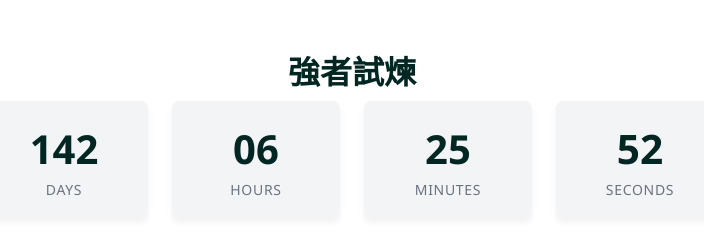
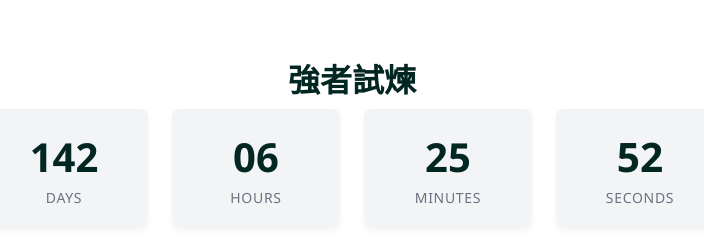
Before and after one commit to vi000246/CountDownTimer, a plain HTML site: page index.html in a window 1280 px wide. Shown: the whole page, without its empty margins (288-992 px from the left). Drawn offline with Linux system fonts and the light colour scheme.

Commit message:
Update index.html

```diff
--- a/index.html
+++ b/index.html
@@ -9,15 +9,6 @@
       font-family: "Segoe UI", Tahoma, Geneva, Verdana, sans-serif;
       color: #333;
     }
-html, body {
-  margin: 0;
-  padding: 0;
-  overflow: hidden; /* 防止內部捲軸 */
-}
-#countdown {
-  max-width: 100%;
-  box-sizing: border-box;
-}
     #countdown {
       max-width: 600px;
       margin: 0 auto 40px;
@@ -51,7 +42,7 @@ html, body {
       justify-content: center;
       align-items: center;
       background-color: #f3f4f6;
-      padding: 16px;
+      padding: 12px;
       border-radius: 0.5rem;
       box-shadow: 0 4px 6px rgba(0, 0, 0, 0.05);
       transition: transform 0.3s ease, box-shadow 0.3s ease;
@@ -63,7 +54,7 @@ html, body {
     }
 
     .time-value {
-      font-size: 2.25rem;
+      font-size: 1.8rem;
       font-weight: bold;
       color: #022622;
       margin-bottom: 0.25rem;
```
